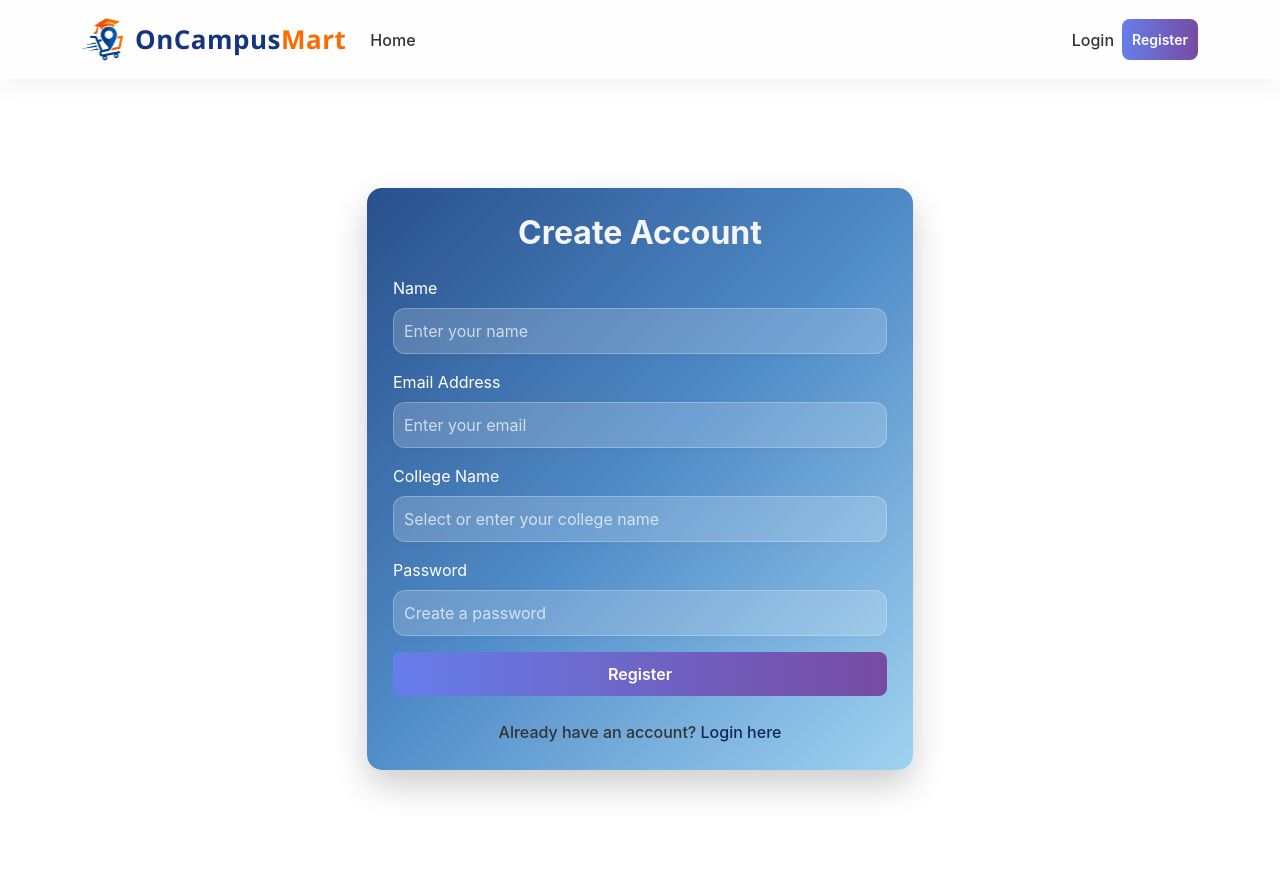
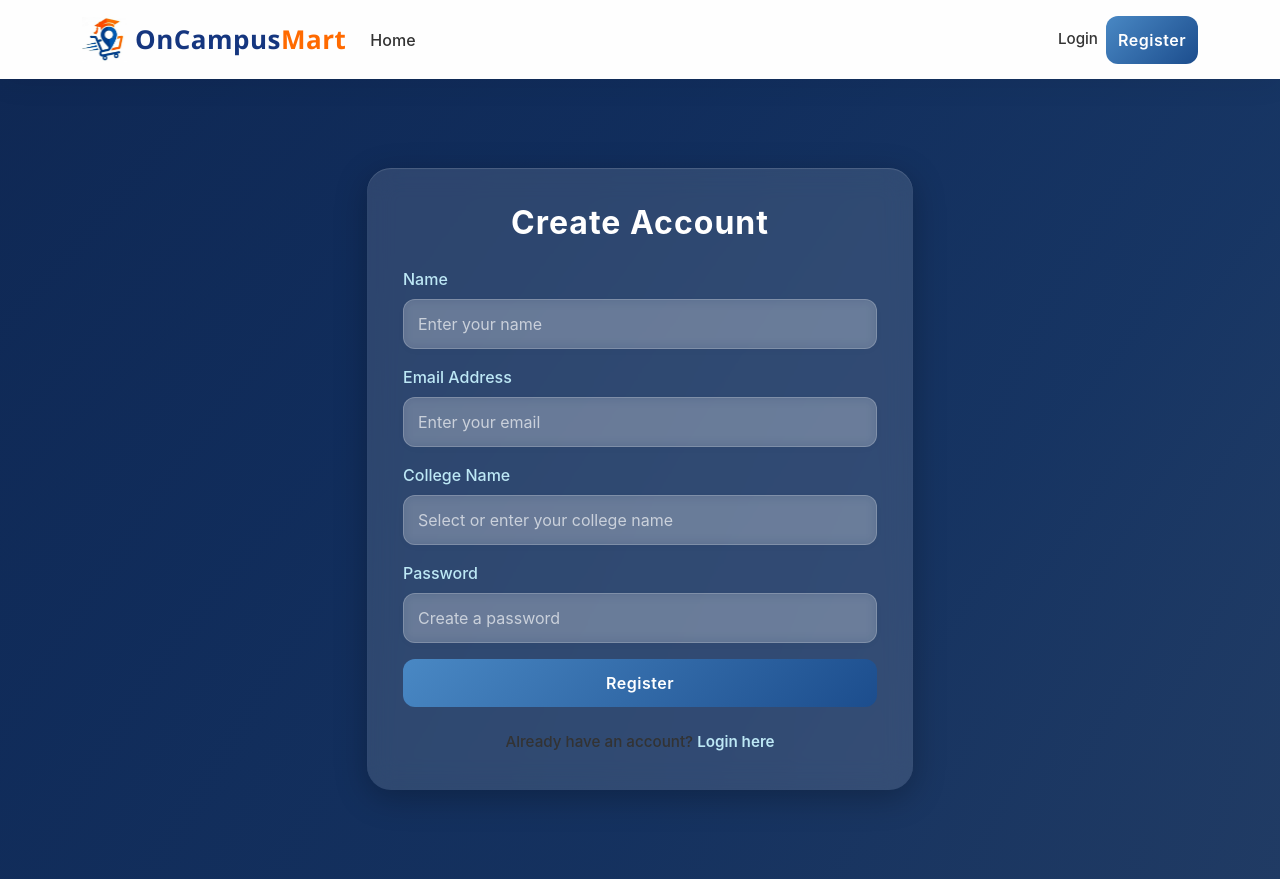
Before and after one commit to GOKULLSS/Academic-Resource-sharing-platform, a React (Vite) app in the folder client/: page /register in a window 1280 px wide. Built offline with nearby package versions, Linux system fonts and the light colour scheme; no server answers.

Commit message:
Register page UI changed

```diff
--- a/client/src/pages/Register.css
+++ b/client/src/pages/Register.css
@@ -1,72 +1,199 @@
-/* Background with soft gradient */
+/* =========================
+   REGISTER PAGE
+========================= */
+
 .register-page {
     min-height: 100vh;
     display: flex;
     align-items: center;
-    background: white;
-    animation: fadeIn 0.8s ease-in-out;
+    justify-content: center;
+    padding: 40px 15px;
+
+    background:
+        linear-gradient(rgba(15, 40, 84, 0.85),
+            rgba(15, 40, 84, 0.9)),
+        linear-gradient(135deg,
+            rgb(15, 40, 84),
+            rgb(28, 77, 141),
+            rgb(73, 136, 196),
+            rgb(189, 232, 245));
+
+    background-size: cover;
+    animation: fadeIn 0.8s ease;
 }
 
-/* Card styling */
+
+/* =========================
+   CARD DESIGN
+========================= */
+
 .register-card {
     border: none;
-    border-radius: 15px;
-    box-shadow: 0 15px 35px rgba(0, 0, 0, 0.2);
-    padding: 10px;
-    animation: slideUp 0.6s ease-out;
-    background: linear-gradient(135deg,
-            rgb(40, 80, 140),
-            rgb(80, 140, 200),
-            rgb(160, 210, 240));
+    border-radius: 24px;
+
+    background: rgba(255, 255, 255, 0.12);
+
+    backdrop-filter: blur(14px);
+    -webkit-backdrop-filter: blur(14px);
+
+    box-shadow:
+        0 8px 32px rgba(0, 0, 0, 0.25),
+        inset 0 1px 1px rgba(255, 255, 255, 0.15);
+
+    padding: 20px;
+
+    overflow: hidden;
+    position: relative;
+
+    animation: slideUp 0.7s ease;
+    transition: transform 0.35s ease,
+        box-shadow 0.35s ease;
 }
 
-/* Title styling */
-.register-title {
-    font-weight: 700;
-    color: #f5f4f7;
+.register-card:hover {
+    transform: translateY(-6px);
+
+    box-shadow:
+        0 15px 45px rgba(0, 0, 0, 0.35),
+        0 0 25px rgba(6, 43, 54, 0.25);
 }
 
-/* Input styling */
+
+/* =========================
+   TITLE
+========================= */
+
+.register-title {
+    color: white;
+    font-size: 2rem;
+    font-weight: 700;
+    letter-spacing: 1px;
+    margin-bottom: 30px;
+}
+
+
+/* =========================
+   LABELS
+========================= */
+
+.form-label {
+    color: rgb(189, 232, 245);
+    font-weight: 500;
+    margin-bottom: 8px;
+}
+
+
+/* =========================
+   INPUT FIELDS
+========================= */
+
 .form-control,
 .form-select {
-    border-radius: 8px;
-    padding: 10px;
+    background: rgba(255, 255, 255, 0.14);
+    border: 1px solid rgba(255, 255, 255, 0.2);
+
+    color: white;
+
+    border-radius: 12px;
+    padding: 12px 14px;
+
     transition: all 0.3s ease;
+
+    backdrop-filter: blur(6px);
+}
+
+.form-control::placeholder {
+    color: rgba(255, 255, 255, 0.65);
 }
 
 .form-control:focus,
 .form-select:focus {
-    box-shadow: 0 0 8px rgba(102, 126, 234, 0.6);
-    border-color: #667eea;
+    background: rgba(255, 255, 255, 0.18);
+
+    border-color: rgb(189, 232, 245);
+
+    box-shadow:
+        0 0 0 3px rgba(189, 232, 245, 0.2),
+        0 0 20px rgba(189, 232, 245, 0.2);
+
+    color: white;
 }
 
-/* Button styling */
+
+/* =========================
+   BUTTON
+========================= */
+
 .register-btn {
+    background: linear-gradient(135deg,
+            rgb(73, 136, 196),
+            rgb(28, 77, 141));
 
     border: none;
-    border-radius: 8px;
-    padding: 10px;
+    border-radius: 12px;
+
+    padding: 12px;
+
+    font-size: 1rem;
     font-weight: 600;
+
+    letter-spacing: 0.5px;
+
     transition: all 0.3s ease;
 }
 
 .register-btn:hover {
-    transform: translateY(-2px);
-    box-shadow: 0 8px 20px rgba(118, 75, 162, 0.4);
+    transform: translateY(-3px);
+
+    background: linear-gradient(135deg,
+            rgb(28, 77, 141),
+            rgb(15, 40, 84));
+
+    box-shadow:
+        0 10px 25px rgba(15, 40, 84, 0.4);
 }
 
-/* Login link */
+.register-btn:active {
+    transform: scale(0.98);
+}
+
+
+/* =========================
+   ALERT
+========================= */
+
+.alert-danger {
+    border-radius: 10px;
+    border: none;
+}
+
+
+/* =========================
+   LOGIN LINK
+========================= */
+
+.login-link {
+    color: rgba(255, 255, 255, 0.8);
+    font-size: 0.95rem;
+}
+
 .login-link a {
-    color: rgb(15, 40, 84);
-    font-weight: 500;
+    color: rgb(189, 232, 245);
     text-decoration: none;
+    font-weight: 600;
+    transition: 0.3s ease;
 }
 
 .login-link a:hover {
+    color: white;
     text-decoration: underline;
 }
 
-/* Animations */
+
+/* =========================
+   ANIMATIONS
+========================= */
+
 @keyframes fadeIn {
     from {
         opacity: 0;
@@ -79,12 +206,28 @@
 
 @keyframes slideUp {
     from {
-        transform: translateY(30px);
         opacity: 0;
+        transform: translateY(40px);
     }
 
     to {
+        opacity: 1;
         transform: translateY(0);
-        opacity: 1;
     }
 }
+
+
+/* =========================
+   RESPONSIVE
+========================= */
+
+@media (max-width: 768px) {
+
+    .register-card {
+        padding: 18px;
+    }
+
+    .register-title {
+        font-size: 1.7rem;
+    }
+}
--- a/client/src/pages/Register.jsx
+++ b/client/src/pages/Register.jsx
@@ -49,7 +49,7 @@ const Register = () => {
 
                                 <Form onSubmit={handleSubmit}>
                                     <Form.Group className="mb-3">
-                                        <Form.Label style={{ color: 'white' }}>Name</Form.Label>
+                                        <Form.Label >Name</Form.Label>
                                         <Form.Control
                                             type="text"
                                             placeholder="Enter your name"
@@ -60,7 +60,7 @@ const Register = () => {
                                     </Form.Group>
 
                                     <Form.Group className="mb-3">
-                                        <Form.Label style={{ color: 'white' }}>Email Address</Form.Label>
+                                        <Form.Label >Email Address</Form.Label>
                                         <Form.Control
                                             type="email"
                                             placeholder="Enter your email"
@@ -72,7 +72,7 @@ const Register = () => {
                                     </Form.Group>
 
                                     <Form.Group className="mb-3">
-                                        <Form.Label style={{ color: 'white' }}>College Name</Form.Label>
+                                        <Form.Label >College Name</Form.Label>
                                         <Form.Control
                                             type="text"
                                             list="college-options"
@@ -91,7 +91,7 @@ const Register = () => {
                                     </Form.Group>
 
                                     <Form.Group className="mb-3">
-                                        <Form.Label style={{ color: 'white' }}>Password</Form.Label>
+                                        <Form.Label >Password</Form.Label>
                                         <Form.Control
                                             type="password"
                                             placeholder="Create a password"
@@ -105,7 +105,6 @@ const Register = () => {
                                         variant="primary"
                                         type="submit"
                                         className="w-100 register-btn"
-                                        style={{ color: 'white' }}
                                         disabled={loading}
                                     >
                                         {loading ? 'Registering...' : 'Register'}
```
